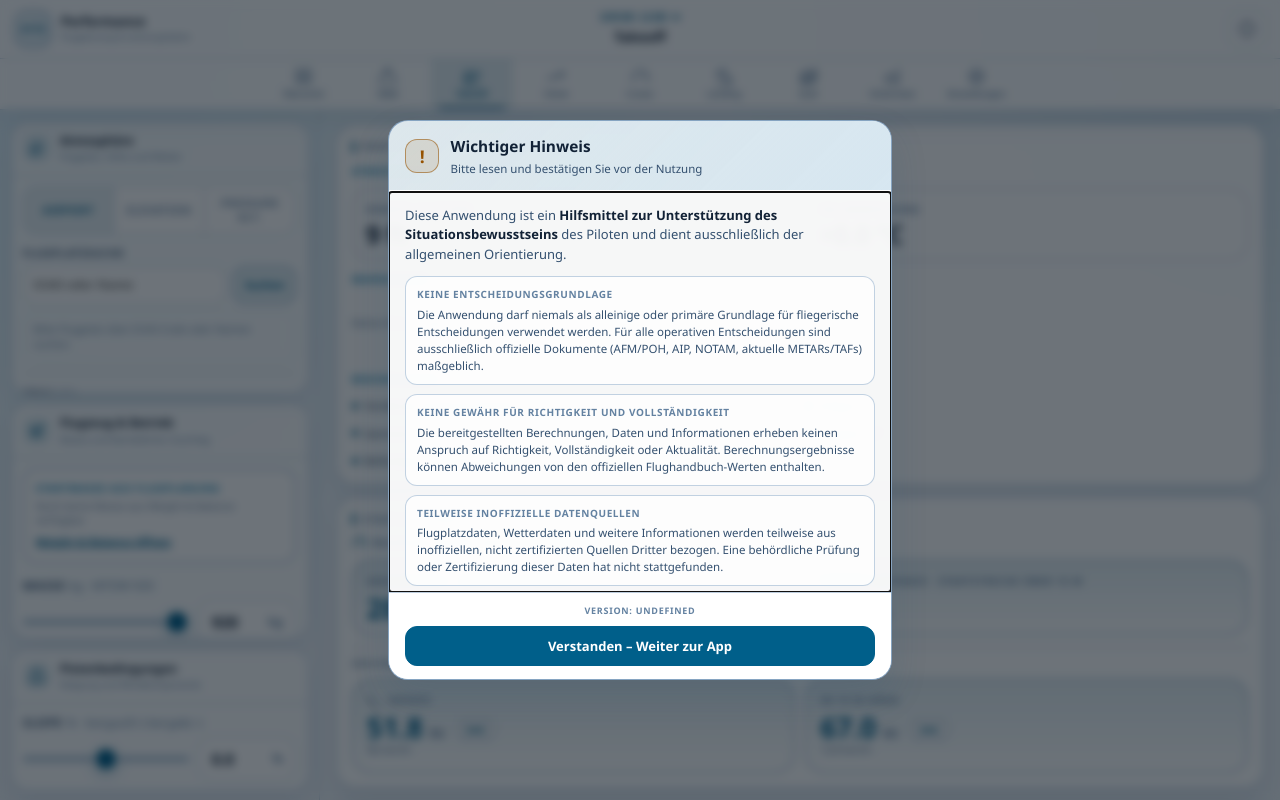
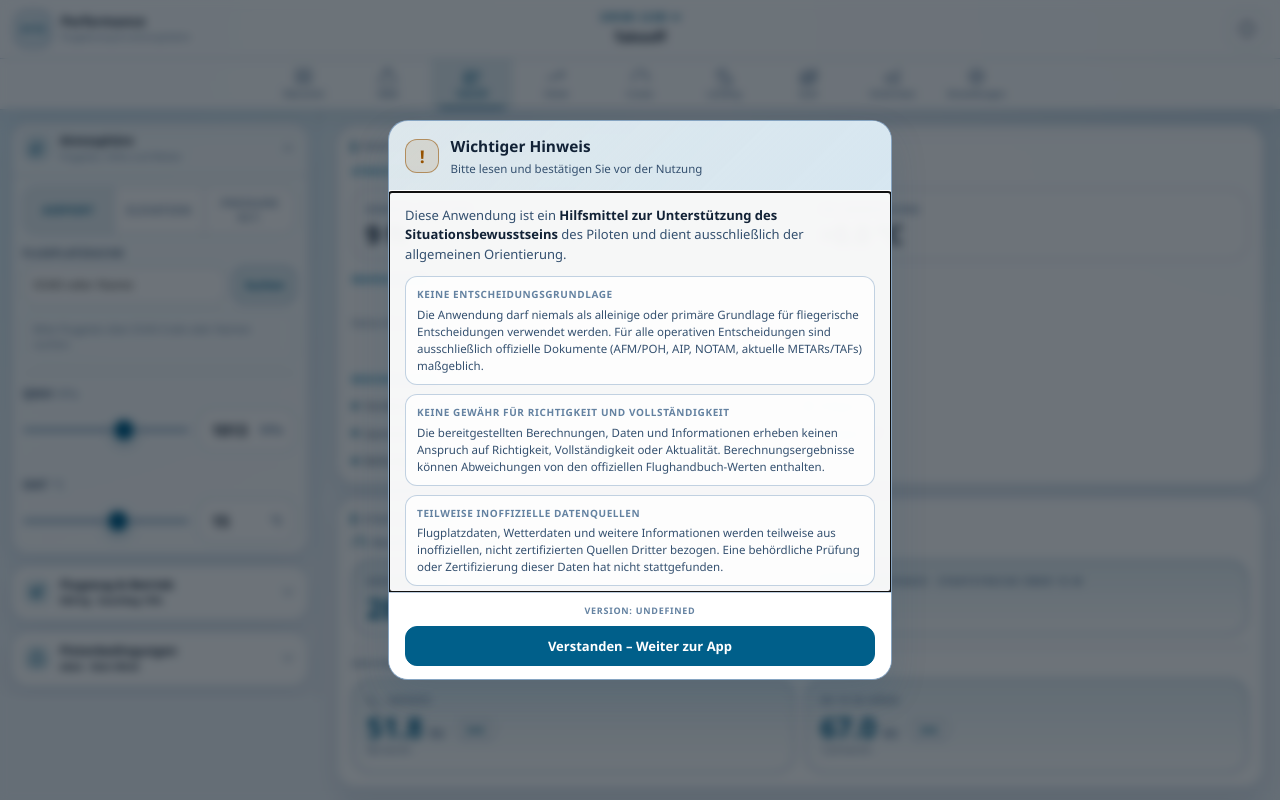
Before and after one commit to aguther/aircraft-performance, a React (Vite) app: page /takeoff.html in a window 1280 px wide. Shown: the top 800 px of the page. Built offline with nearby package versions, Linux system fonts and the light colour scheme.

Commit message:
feat: ui improvements for take-off page

```diff
--- a/css/calculator.css
+++ b/css/calculator.css
@@ -425,19 +425,45 @@
   border-radius: 18px;
   background: var(--bg-soft);
   box-shadow: var(--shadow-soft);
+  transition: border-color 160ms ease, background 160ms ease;
+}
+
+.calculator-input-section.collapsed {
+  background: var(--bg-card);
 }
 
 .calculator-input-header {
+  width: 100%;
   display: flex;
   align-items: center;
   gap: 0.65rem;
   padding: 0.72rem 0.8rem;
+  border: 0;
   border-bottom: 1px solid var(--border);
-}
-
-.calculator-input-header > span:last-child {
+  background: transparent;
+  color: inherit;
+  font: inherit;
+  text-align: left;
+  cursor: pointer;
+}
+
+.calculator-input-section.collapsed .calculator-input-header {
+  border-bottom-color: transparent;
+}
+
+.calculator-input-header:hover {
+  background: var(--cyan-bg);
+}
+
+.calculator-input-header:focus-visible {
+  outline: 2px solid var(--cyan);
+  outline-offset: -2px;
+}
+
+.calculator-input-heading {
   display: flex;
   min-width: 0;
+  flex: 1;
   flex-direction: column;
   gap: 0.05rem;
 }
@@ -450,6 +476,20 @@
 .calculator-input-header small {
   color: var(--text-dim);
   font-size: 9.5px;
+}
+
+.calculator-input-subline {
+  display: block;
+  min-width: 0;
+  overflow: hidden;
+  text-overflow: ellipsis;
+  white-space: nowrap;
+}
+
+.calculator-input-section.collapsed .calculator-input-subline {
+  color: var(--text);
+  font-weight: 600;
+  white-space: nowrap;
 }
 
 .calculator-input-icon {
@@ -466,6 +506,18 @@
 .calculator-input-icon svg {
   width: 16px;
   height: 16px;
+}
+
+.calculator-input-chevron {
+  width: 16px;
+  height: 16px;
+  flex: 0 0 auto;
+  color: var(--text-dim);
+  transition: transform 160ms ease;
+}
+
+.calculator-input-section.open .calculator-input-chevron {
+  transform: rotate(180deg);
 }
 
 .calculator-input-body {
--- a/src/components/CalculatorInputSection.tsx
+++ b/src/components/CalculatorInputSection.tsx
@@ -1,26 +1,45 @@
-import type { ReactNode } from "react";
+import { useId, useState, type ReactNode } from "react";
+import { ChevronDown } from "lucide-react";
 
 export function CalculatorInputSection({
   children,
+  defaultOpen = true,
   description,
   icon,
+  summary,
   title,
 }: {
   children: ReactNode;
+  defaultOpen?: boolean;
   description?: string;
   icon: ReactNode;
+  summary?: ReactNode;
   title: string;
 }) {
+  const [open, setOpen] = useState(defaultOpen);
+  const bodyId = useId();
+
   return (
-    <section className="calculator-input-section">
-      <header className="calculator-input-header">
-        <span className="calculator-input-icon">{icon}</span>
-        <span>
-          <strong>{title}</strong>
-          {description ? <small>{description}</small> : null}
-        </span>
+    <section className={`calculator-input-section${open ? " open" : " collapsed"}`}>
+      <header>
+        <button
+          aria-controls={bodyId}
+          aria-expanded={open}
+          className="calculator-input-header"
+          type="button"
+          onClick={() => setOpen((current) => !current)}
+        >
+          <span className="calculator-input-icon">{icon}</span>
+          <span className="calculator-input-heading">
+            <strong>{title}</strong>
+            <small className="calculator-input-subline">
+              {open ? description : summary}
+            </small>
+          </span>
+          <ChevronDown className="calculator-input-chevron" aria-hidden="true" />
+        </button>
       </header>
-      <div className="calculator-input-body">{children}</div>
+      <div className="calculator-input-body" id={bodyId} hidden={!open}>{children}</div>
     </section>
   );
 }
--- a/src/pages/TakeoffPage.tsx
+++ b/src/pages/TakeoffPage.tsx
@@ -382,7 +382,12 @@ export function TakeoffPage() {
   return (
     <div className="page-layout compact-calculator-layout">
       <aside className="sidebar compact-input-panel">
-        <CalculatorInputSection icon={<CloudSun aria-hidden="true" />} title="Atmosphäre" description="Flugplatz, Höhe und Wetter">
+        <CalculatorInputSection
+          icon={<CloudSun aria-hidden="true" />}
+          title="Atmosphäre"
+          description="Flugplatz, Höhe und Wetter"
+          summary={`${pressureAltitudeMode === "airport" ? "Airport" : pressureAltitudeMode === "qnh" ? "Elevation" : "Pressure Alt."} · PA ${pressureAltitudeFt.toLocaleString("de-DE")} ft · OAT ${oatC} °C`}
+        >
           <div className="mode-toggle" style={{ gridTemplateColumns: "1fr 1fr 1fr" }}>
             <button className={`mode-btn${pressureAltitudeMode === "airport" ? " active" : ""}`} type="button" onClick={() => setPressureAltitudeMode("airport")}>Airport</button>
             <button className={`mode-btn${pressureAltitudeMode === "qnh" ? " active" : ""}`} type="button" disabled={flightPlan.imports.departureImport} onClick={() => setPressureAltitudeMode("qnh")}>Elevation</button>
@@ -425,7 +430,13 @@ export function TakeoffPage() {
           )}
           {pressureAltitudeMode !== "airport" ? <div style={{ marginTop: "1.25rem" }}><SliderField label="OAT" unit="°C" value={oatC} min={-20} max={40} onChange={setOatC} /></div> : null}
         </CalculatorInputSection>
-        <CalculatorInputSection icon={<Plane aria-hidden="true" />} title="Flugzeug & Betrieb" description="Masse und betrieblicher Zuschlag">
+        <CalculatorInputSection
+          icon={<Plane aria-hidden="true" />}
+          title="Flugzeug & Betrieb"
+          description="Masse und betrieblicher Zuschlag"
+          summary={`${massKg} kg · Zuschlag ${safetyMarginPercent}%`}
+          defaultOpen={false}
+        >
           <FlightPlanMassImport
             label="Startmasse aus Flugplanung"
             massKg={flightPlan.masses?.startMassKg}
@@ -438,7 +449,13 @@ export function TakeoffPage() {
           <SliderField label="Masse" labelDetail="kg · MTOW 920" unit="kg" value={massKg} min={750} max={920} disabled={flightPlan.imports.takeoffMass} onChange={setMassKg} />
           <SliderField label="Zuschlag" unit="%" value={safetyMarginPercent} min={0} max={50} inputMax={100} hint="Grasbahn trocken kurzgeschoren: +15% · Hohes Gras/Schnee: mehr · Hartbelag trocken: 0%" onChange={setSafetyMarginPercent} />
         </CalculatorInputSection>
-        <CalculatorInputSection icon={<Road aria-hidden="true" />} title="Pistenbedingungen" description="Neigung und Windkomponente">
+        <CalculatorInputSection
+          icon={<Road aria-hidden="true" />}
+          title="Pistenbedingungen"
+          description="Neigung und Windkomponente"
+          summary={`${formatSlopeLabel(slopePercent)} · ${formatWindLabel(windKt)}`}
+          defaultOpen={false}
+        >
           <SliderField label="Slope" labelDetail="% · bergauf(+) bergab(−)" unit="%" value={slopePercent} min={-2} max={2} step={0.1} onChange={setSlopePercent} />
           <SliderField label="Wind" labelDetail="kt · HW(+) TW(−)" unit="kt" value={windKt} min={-11} max={22} disabled={flightPlan.imports.departureImport} onChange={setWindKt} />
         </CalculatorInputSection>
```
Also changed, not shown: 1 other file (tests, documents, lock files or other folders).
